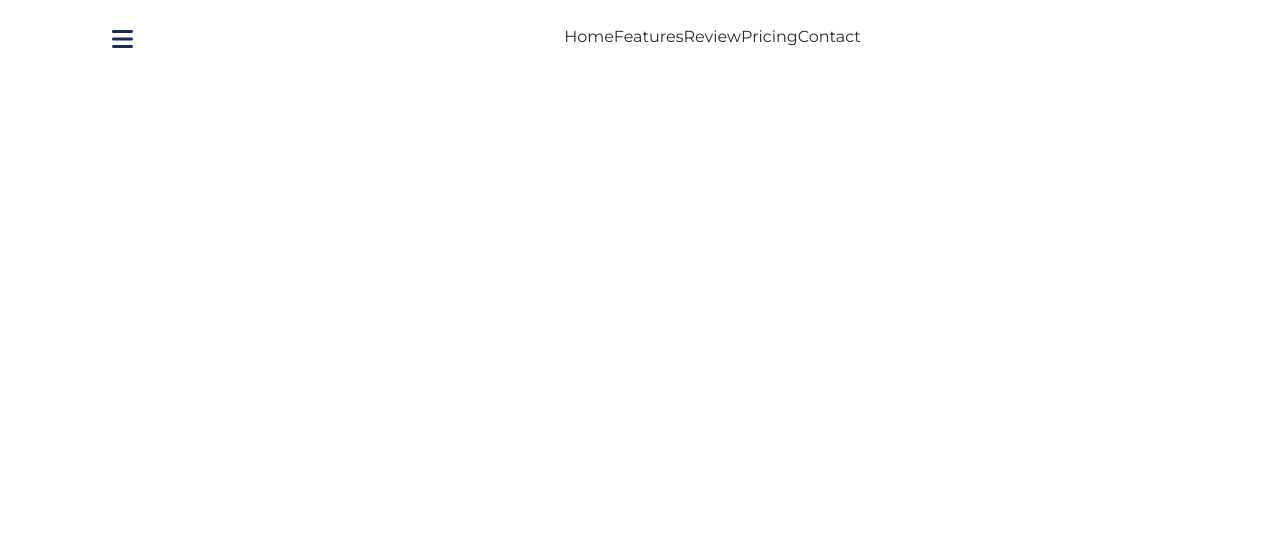
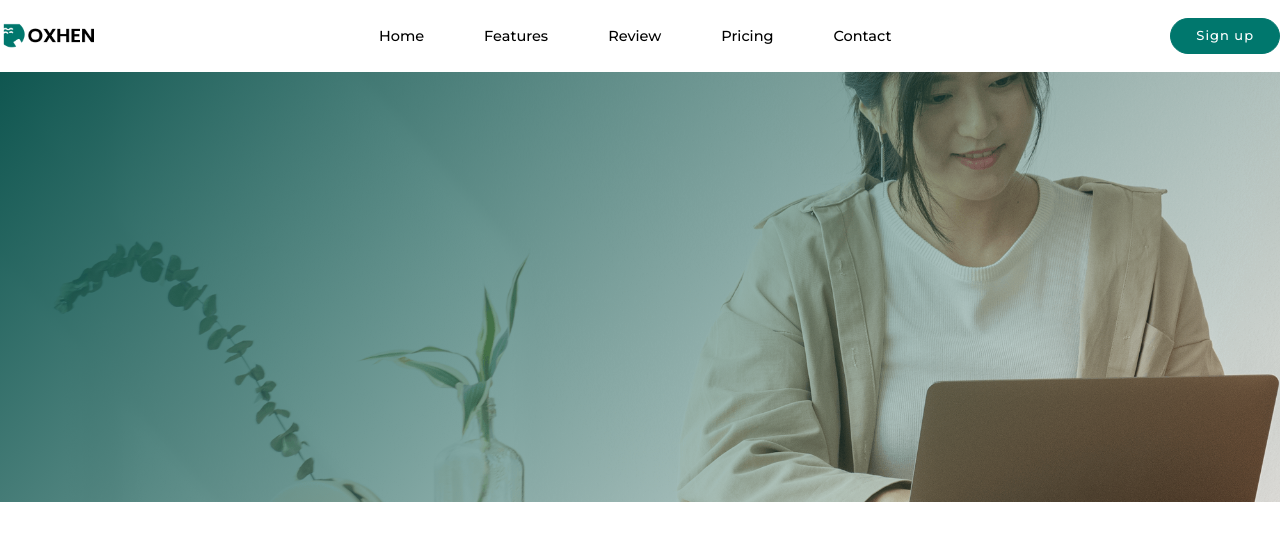
Before and after one commit to rohanasif/mycode, a plain HTML site: page index.html in a window 1280 px wide. Drawn offline with nearby package versions, Linux system fonts and the light colour scheme.

Commit message:
navbar complete

```diff
--- a/index.html
+++ b/index.html
@@ -14,24 +14,43 @@
 </head>
 
 <body class="text-[16px] text-[#252d31]">
-    <nav class="w-full bg-transparent py-[18px] flex items-center">
-        <div class="container flex items-center justify-between">
-            <a href="./index.html" class="py-[0.3125rem] box-border"><img class="h-[25px]" src="./images/logo-light.png"
+    <nav class="w-full bg-transparent py-[18px] flex items-center z-[999]">
+        <div class="container flex items-center justify-between w-full mx-auto">
+            <a href="./index.html" class="py-[0.3125rem] box-border"><img class="h-[25px]" src="./images/logo-dark.png"
                     alt=""></a>
             <i
-                class="fa-solid fa-bars text-2xl mt-[5px] mb-0 cursor-pointer py-1 px-3 leading-none bg-transparent rounded-[0.25rem] text-[#152c5c]"></i>
+                class="fa-solid fa-bars text-2xl mt-[5px] mb-0 cursor-pointer py-1 px-3 leading-none bg-transparent rounded-[0.25rem] text-[#152c5c] menu"></i>
             <div class="nav-div flex-grow items-center box-border">
                 <ul class="nav-ul mx-auto flex pl-0 my-0 box-border list-none">
-                    <li class="nav-item list-item"><a class="nav-link" href="#home">Home</a></li>
-                    <li class="nav-item list-item"><a class="nav-link" href="#features">Features</a></li>
-                    <li class="nav-item list-item"><a class="nav-link" href="#review">Review</a></li>
-                    <li class="nav-item list-item"><a class="nav-link" href="#pricing">Pricing</a></li>
-                    <li class="nav-item list-item"><a class="nav-link" href="#contact">Contact</a></li>
-
+                    <li class="nav-item list-item"><a class="nav-link text-[14.5px] font-medium mx-[14px] px-4 py-2"
+                            href="#home">Home</a>
+                    </li>
+                    <li class="nav-item list-item"><a class="nav-link text-[14.5px] font-medium mx-[14px] px-4 py-2"
+                            href="#features">Features</a>
+                    </li>
+                    <li class="nav-item list-item"><a class="nav-link text-[14.5px] font-medium mx-[14px] px-4 py-2"
+                            href="#review">Review</a>
+                    </li>
+                    <li class="nav-item list-item"><a class="nav-link text-[14.5px] font-medium mx-[14px] px-4 py-2"
+                            href="#pricing">Pricing</a>
+                    </li>
+                    <li class="nav-item list-item"><a class="nav-link text-[14.5px] font-medium mx-[14px] px-4 py-2"
+                            href="#contact">Contact</a>
+                    </li>
                 </ul>
+                <button
+                    class="py-[7px] px-[25px] rounded-[50px] text-[13px] tracking-[1px] cursor-pointer bg-[#00776d] border-[1px] border-[#00776d] font-medium text-[white] m-0">Sign
+                    up</button>
             </div>
         </div>
     </nav>
+
+    <div class="main overflow-x-hidden box-border block ">
+        <section class="home py-[215px] relative box-border block">
+            <div class="overlay absolute top-0 left-0 w-full h-full box-border block"></div>
+            <div class="headings"></div>
+        </section>
+    </div>
 </body>
 
 </html>
--- a/style.css
+++ b/style.css
@@ -7,6 +7,29 @@ body {
     font-family: "Montserrat", sans-serif;
 }
 
+.nav-link {
+    color: black;
+}
+
+.content {
+    border: 1px solid rgba(0, 0, 0, .2);
+}
+
+.body {
+    padding: 3rem !important;
+}
+
+.home {
+    background-image: url(./images/home-1.png);
+    background-position: center;
+    background-size: cover;
+}
+
+.overlay {
+    background: linear-gradient(131deg, #0f5650, transparent);
+    content: "";
+
+}
 
 @media (min-width: 992px) {
     nav {
@@ -26,6 +49,21 @@ body {
     .nav-ul {
         flex-direction: row;
     }
+
+    .menu {
+        display: none !important;
+    }
+
+    .nav-link {
+        padding-right: 0.5rem;
+        padding-left: 0.5rem;
+    }
+
+    .headings {
+        max-width: 960px;
+    }
+
+
 }
 
 @media(max-width:992px) {
@@ -45,10 +83,24 @@ body {
     .container {
         max-width: 720px;
     }
+
+    .headings {
+        max-width: 720px;
+    }
 }
 
 @media (min-width: 576px) {
     .container {
         max-width: 540px;
     }
+
+    .dialog {
+        min-height: calc(100% - 3.5rem);
+        max-width: 500px;
+        margin: 1.75rem auto;
+    }
+
+    .headings {
+        max-width: 540px;
+    }
 }
```
